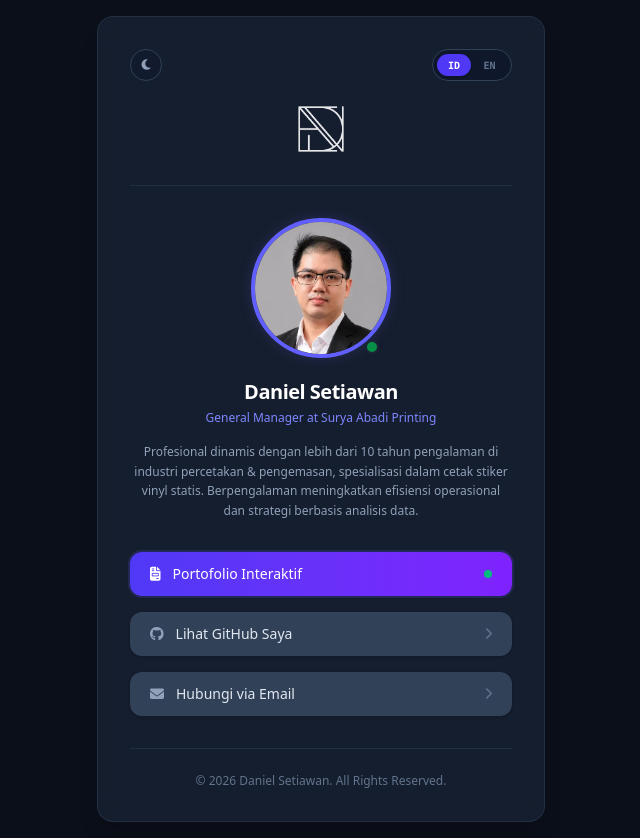
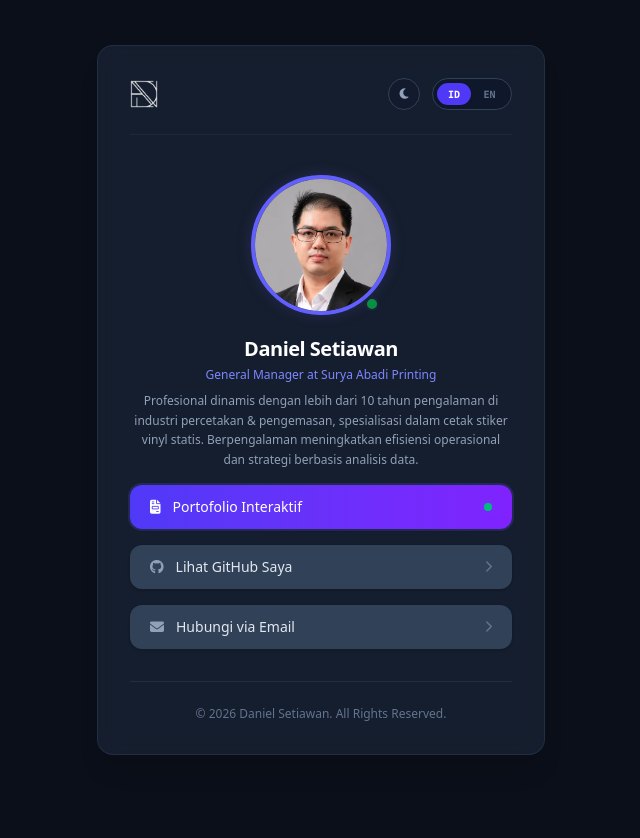
Before and after one commit to scarlet-azure/personalwebsite, a Flask app: page / in a window 1280 px wide. Shown: the whole page, without its empty margins (319-959 px from the left). After the commit the page ends 755 px from the top, so only its background shows below. Run offline with Flask 3, Linux system fonts and the light colour scheme.

Commit message:
Fix:adjustment logo

```diff
--- a/templates/index.html
+++ b/templates/index.html
@@ -38,35 +38,34 @@
     <div class="theme-card max-w-md w-full bg-slate-800/60 rounded-2xl shadow-xl p-8 text-center border border-slate-700/50 relative flex flex-col justify-between items-center backdrop-blur-md min-h-[580px] transition-all duration-300">
 
         <div class="w-full flex flex-col items-center">
+
             <!-- TOP BAR: TOGGLE UTAMA -->
             <div class="w-full flex justify-between items-center mb-6">
-                <!-- Kiri: Switch Tema (DITAMBAHKAN KELAS theme-btn-toggle) -->
+
+                <div class="flex items-center">
+                    <img class="theme-logo h-7 w-auto object-contain opacity-85 transition-all duration-300"
+                         src="{{ url_for('static', filename='images/logo-daniel-setiawan-white.png') }}"
+                         alt="Logo">
+                </div>
+
+                <div class="flex items-center space-x-3">
                     <button onclick="toggleTheme()" class="theme-btn-toggle w-8 h-8 bg-slate-900/50 border border-slate-700 text-slate-400 hover:text-indigo-400 rounded-full flex items-center justify-center cursor-pointer transition-all">
                         <i id="theme-icon" class="fas fa-moon text-xs"></i>
                     </button>
 
-                <!-- Kanan: Switch Bahasa (DITAMBAHKAN KELAS theme-btn-toggle) -->
                     <a href="?lang={{ user.switch_lang_code }}"
                        class="theme-btn-toggle relative flex items-center w-20 h-8 p-1 bg-slate-900 rounded-full border border-slate-700 cursor-pointer select-none group text-[10px] font-mono">
-
-                    <div class="absolute top-1 bottom-1 w-[34px] bg-indigo-600 rounded-full transition-all duration-300 shadow-sm flex items-center justify-center z-20
-                        {% if user.current_lang == 'id' %} left-1 {% else %} left-[42px] {% endif %}">
-                        <span class="text-white font-black uppercase">
-                            {{ user.current_lang }}
-                        </span>
+                        <div class="absolute top-1 bottom-1 w-[34px] bg-indigo-600 rounded-full transition-all duration-300 shadow-sm flex items-center justify-center z-20 {% if user.current_lang == 'id' %} left-1 {% else %} left-[42px] {% endif %}">
+                            <span class="text-white font-black uppercase">{{ user.current_lang }}</span>
                         </div>
-
                         <span class="w-1/2 text-center font-bold text-slate-500 z-10 transition-colors {% if user.current_lang == 'id' %} opacity-0 {% endif %}">ID</span>
                         <span class="w-1/2 text-center font-bold text-slate-500 z-10 transition-colors {% if user.current_lang == 'en' %} opacity-0 {% endif %}">EN</span>
                     </a>
                 </div>
 
-            <!-- LOGO BRAND (DITAMBAHKAN KELAS theme-logo) -->
-            <div class="flex justify-center mb-4">
-                <img class="theme-logo h-12 w-auto object-contain opacity-90 transition-all duration-300" src="{{ url_for('static', filename='images/logo-daniel-setiawan-white.png') }}" alt="Logo">
             </div>
 
-            <div class="theme-border-divider w-full border-t border-slate-700/50 my-4"></div>
+            <div class="theme-border-divider w-full border-t border-slate-700/30 mb-6"></div>
 
             <!-- FOTO PROFIL -->
             <div class="relative w-35 h-35 mx-auto mb-5 mt-4 bg-[#1e293b] rounded-full shadow-[0_0_15px_rgba(99,102,241,0.2)] block">
@@ -77,8 +76,8 @@
 
             <!-- TIPOGRAFI (DITAMBAHKAN KELAS theme-text-main, theme-text-role, theme-text-sub) -->
             <h1 class="theme-text-main text-xl font-bold tracking-tight mb-1 text-white w-full transition-colors">{{ user.name }}</h1>
-            <p class="theme-text-role text-indigo-400 font-medium text-xs mb-4 w-full transition-colors">{{ user.title }}</p>
-            <p class="theme-text-sub text-slate-400 text-xs leading-relaxed mb-8 w-full transition-colors">{{ user.bio }}</p>
+            <p class="theme-text-role text-indigo-400 font-medium text-xs mb-2 w-full transition-colors">{{ user.title }}</p>
+            <p class="theme-text-sub text-slate-400 text-xs leading-relaxed mb-4 w-full transition-colors">{{ user.bio }}</p>
 
             <!-- TAUTAN UTAMA -->
             <div class="space-y-4 w-full text-sm">
```
Lines whose indentation alone changed are shown as unchanged.
